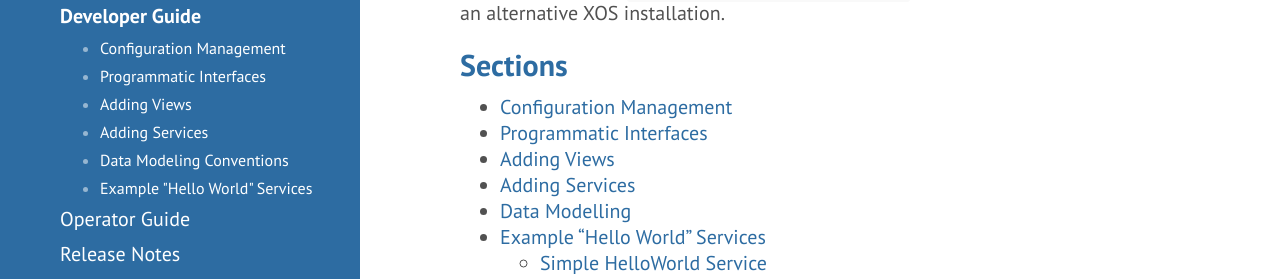
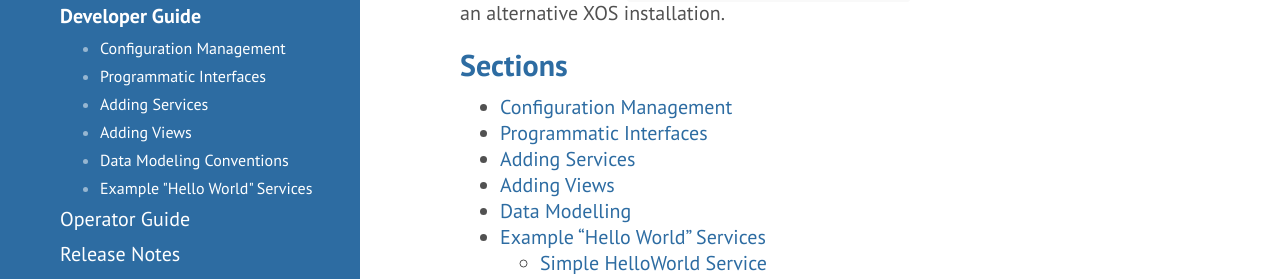
Before and after one commit to open-cloud/open-cloud.github.io.old, a Jekyll site: the page built from devguide.md, in a window 1280 px wide and 943 px high. Shown: the part 316-595 px from the top of the window. Built offline with Jekyll 4.4.1, drawn with Linux system fonts in a browser that asks for light colours; Markdown is read by kramdown in place of the engine named in the settings.

```diff
--- a/_includes/sidebar.html
+++ b/_includes/sidebar.html
@@ -20,9 +20,9 @@
 	<li><a class="sidebar-nav-item{% if page.url == '/devguide/configmgmt/' %} active{% endif %}" href="/devguide/configmgmt/">Configuration Management</a></li>
         <li><a class="sidebar-nav-item{% if page.url == '/devguide/interfaces/' %} active{% endif %}" href="/devguide/interfaces/">Programmatic Interfaces</a></li>
 
+	<li><a class="sidebar-nav-item{% if page.url == '/devguide/addservice/' %} active{% endif %}" href="/devguide/addservice/">Adding Services</a></li>
+
 	<li><a class="sidebar-nav-item{% if page.url == '/devguide/addview/' %} active{% endif %}" href="/devguide/addview/">Adding Views</a></li>
-
-	<li><a class="sidebar-nav-item{% if page.url == '/devguide/addservice/' %} active{% endif %}" href="/devguide/addservice/">Adding Services</a></li>
 
 	<li><a class="sidebar-nav-item{% if page.url == '/devguide/datamodel/' %} active{% endif %}"
 	href="/devguide/datamodel/">Data Modeling Conventions</a></li>
--- a/devguide.md
+++ b/devguide.md
@@ -18,8 +18,8 @@
 
 - [Configuration Management](/devguide/configmgmt/)
 - [Programmatic Interfaces](/devguide/interfaces/)
+- [Adding Services](/devguide/addservice/)
 - [Adding Views](/devguide/addview/)
-- [Adding Services](/devguide/addservice/)
 - [Data Modelling](/devguide/datamodel/)
 - [Example "Hello World" Services](/devguide/examples/)
   - [Simple HelloWorld Service](/devguide/helloworld/)
```
